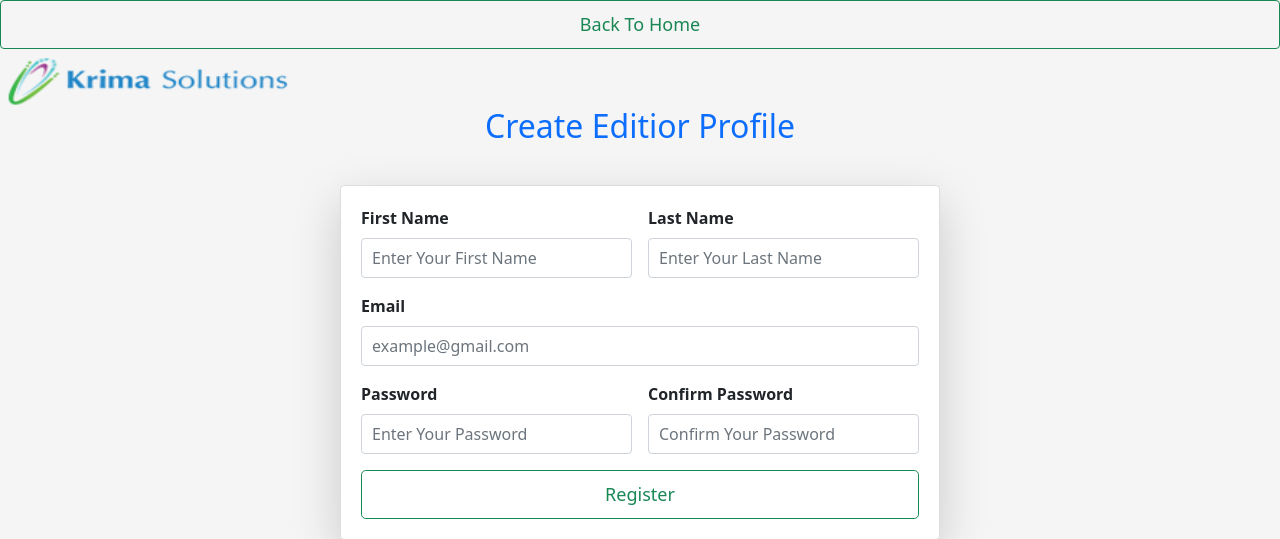
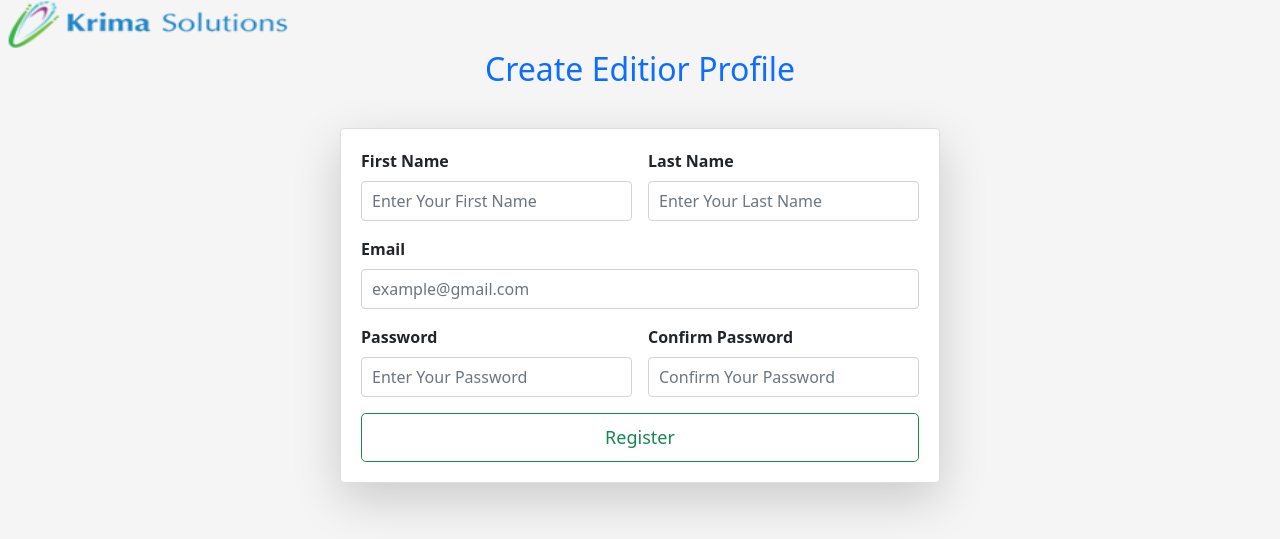
Before and after one commit to aaammiit/Tornado, a Django app: page /make_ed in a window 1280 px wide. Shown: the top 539 px of the page. Run offline with Django 5.2, Linux system fonts and the light colour scheme.

Commit message:
Update make_ed.html

```diff
--- a/Krima_App/templates/make_ed.html
+++ b/Krima_App/templates/make_ed.html
@@ -36,9 +36,7 @@
 </head>
 
 <body>
-    <div>
-        <h4><a href="/" class="btn btn-outline-success">Back To Home</a></h4>
-    </div>
+
     <img src="/static/image/logo.png" alt="" style="width: 310px; height: 50px; ">
     <h2 class="text-center text-primary">Create Editior Profile</h2>
     <div class="container shadow-lg bg-white rounded">
```
